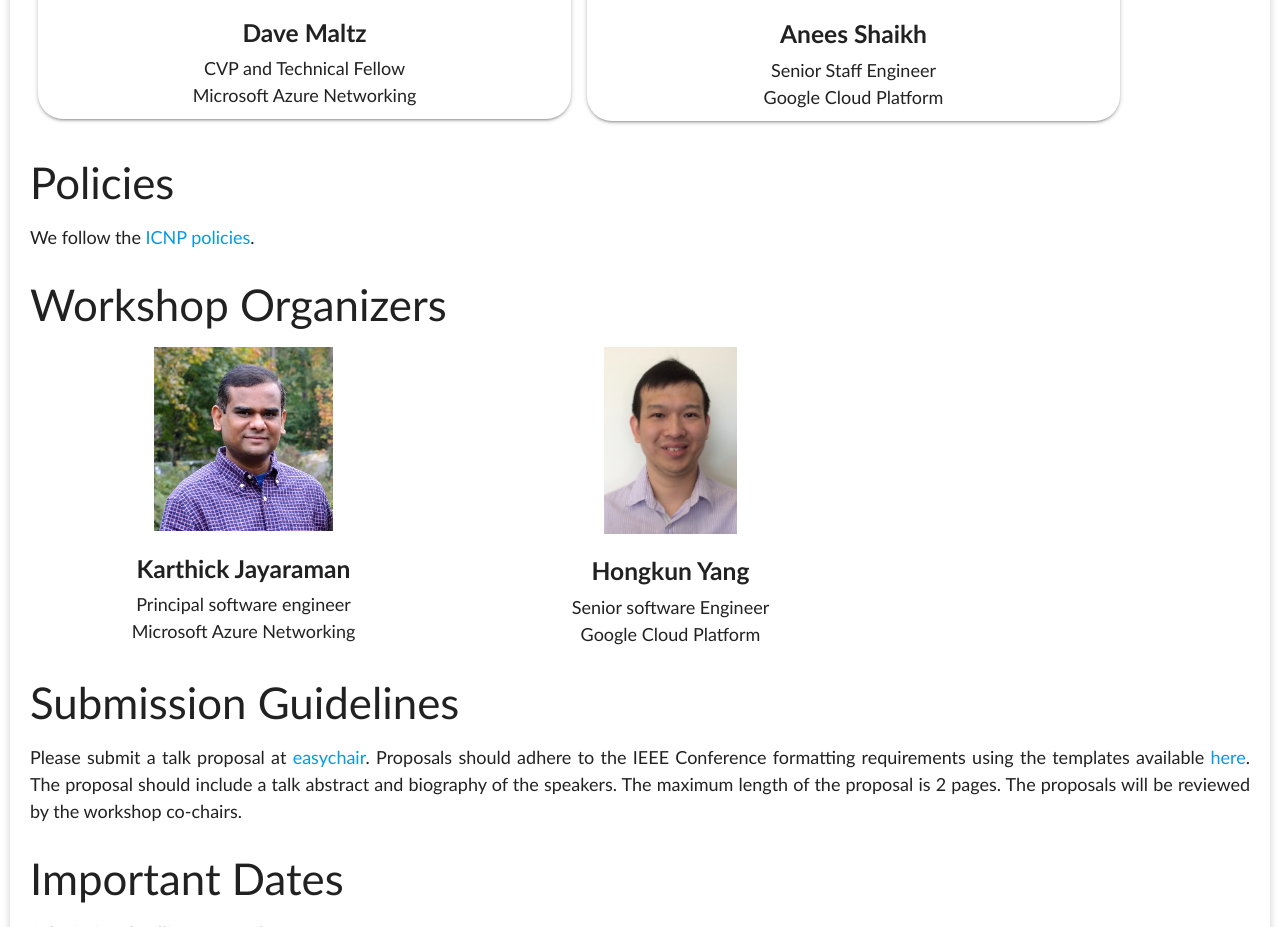
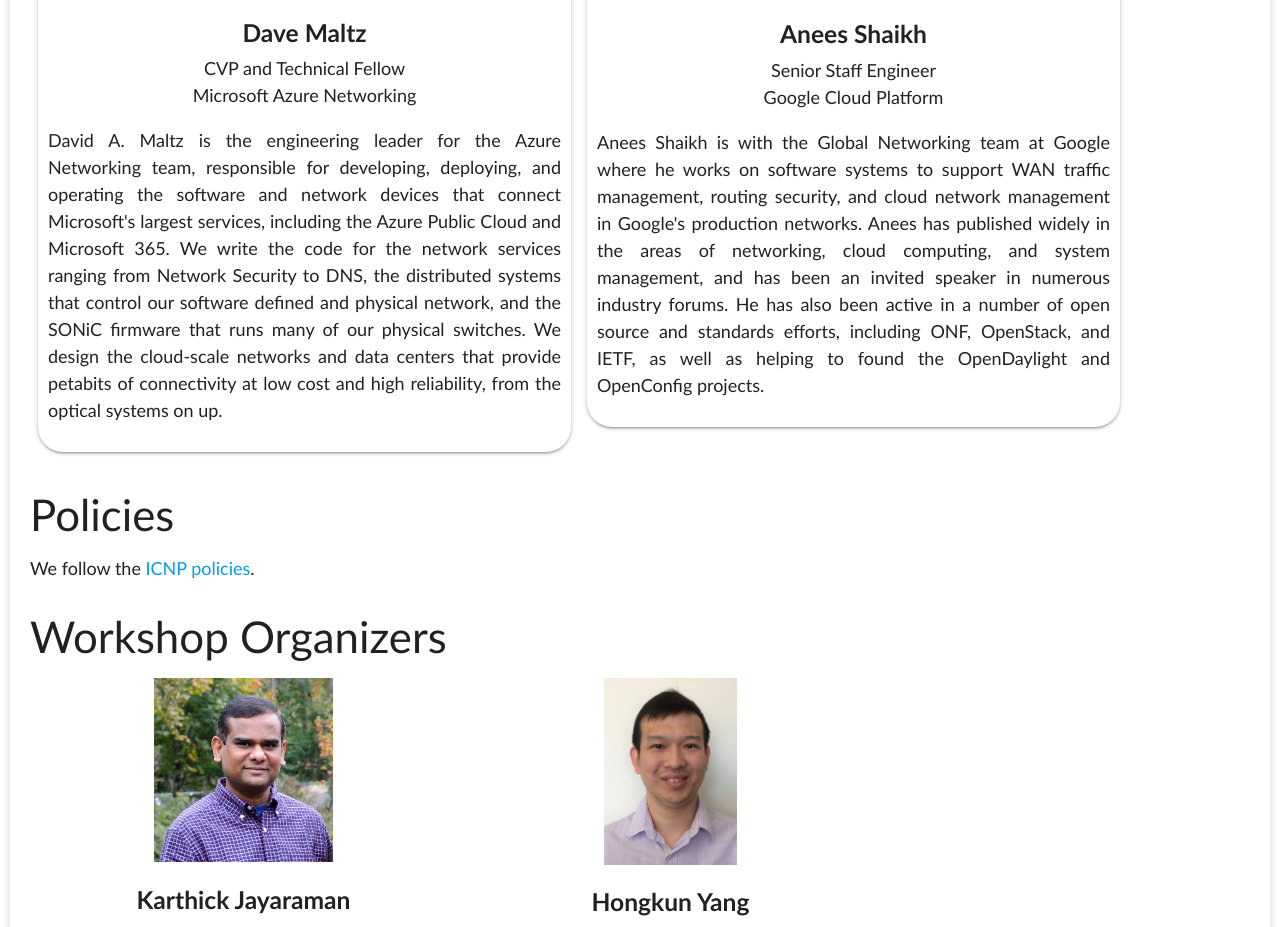
Before and after one commit to karthickj/netverify2021, a plain HTML site: page newindex.html in a window 1280 px wide. Shown: the part 1521-2448 px from the top of the page. Drawn offline with nearby package versions, Linux system fonts and the light colour scheme; a script that the page names is missing.

Commit message:
Update bio

```diff
--- a/newindex.html
+++ b/newindex.html
@@ -187,6 +187,16 @@
                             <h7>Microsoft Azure Networking</h7>
                         </center>
                     </div>
+                    <p>David A. Maltz is the engineering leader for the Azure Networking team, responsible for
+                        developing,
+                        deploying, and operating the software and network devices that connect Microsoft's largest
+                        services,
+                        including the Azure Public Cloud and Microsoft 365. We write the code for the network services
+                        ranging from Network Security to DNS, the distributed systems that control our software defined
+                        and
+                        physical network, and the SONiC firmware that runs many of our physical switches. We design the
+                        cloud-scale networks and data centers that provide petabits of connectivity at low cost and high
+                        reliability, from the optical systems on up.</p>
                 </div>
             </div>
             <div class="piccolumn">
@@ -199,6 +209,17 @@
                             <h7>Google Cloud Platform</h7>
                         </center>
                     </div>
+                    <p>
+                        Anees Shaikh is with the Global Networking team at Google where he works on software systems to
+                        support WAN traffic management, routing security, and cloud network management in Google's
+                        production networks. Anees has published
+                        widely in the areas of networking, cloud computing, and system management, and has been an
+                        invited
+                        speaker in numerous industry forums. He has also been active in a number of open source and
+                        standards efforts, including ONF, OpenStack, and IETF, as well as helping to found the
+                        OpenDaylight
+                        and OpenConfig projects.
+                    </p>
                 </div>
             </div>
         </div>
@@ -235,7 +256,8 @@
         <h3>Submission Guidelines</h3>
         Please submit a talk proposal at <a href="https://easychair.org/conferences/?conf=netverify2021">easychair</a>.
         Proposals should adhere
-        to the IEEE Conference formatting requirements using the templates available <a href="https://www.ieee.org/conferences/publishing/templates.html">here</a>. The proposal should include a
+        to the IEEE Conference formatting requirements using the templates available <a
+            href="https://www.ieee.org/conferences/publishing/templates.html">here</a>. The proposal should include a
         talk abstract and biography of the speakers. The maximum length of the proposal is 2 pages. The proposals will
         be reviewed by the workshop co-chairs.
 
```
